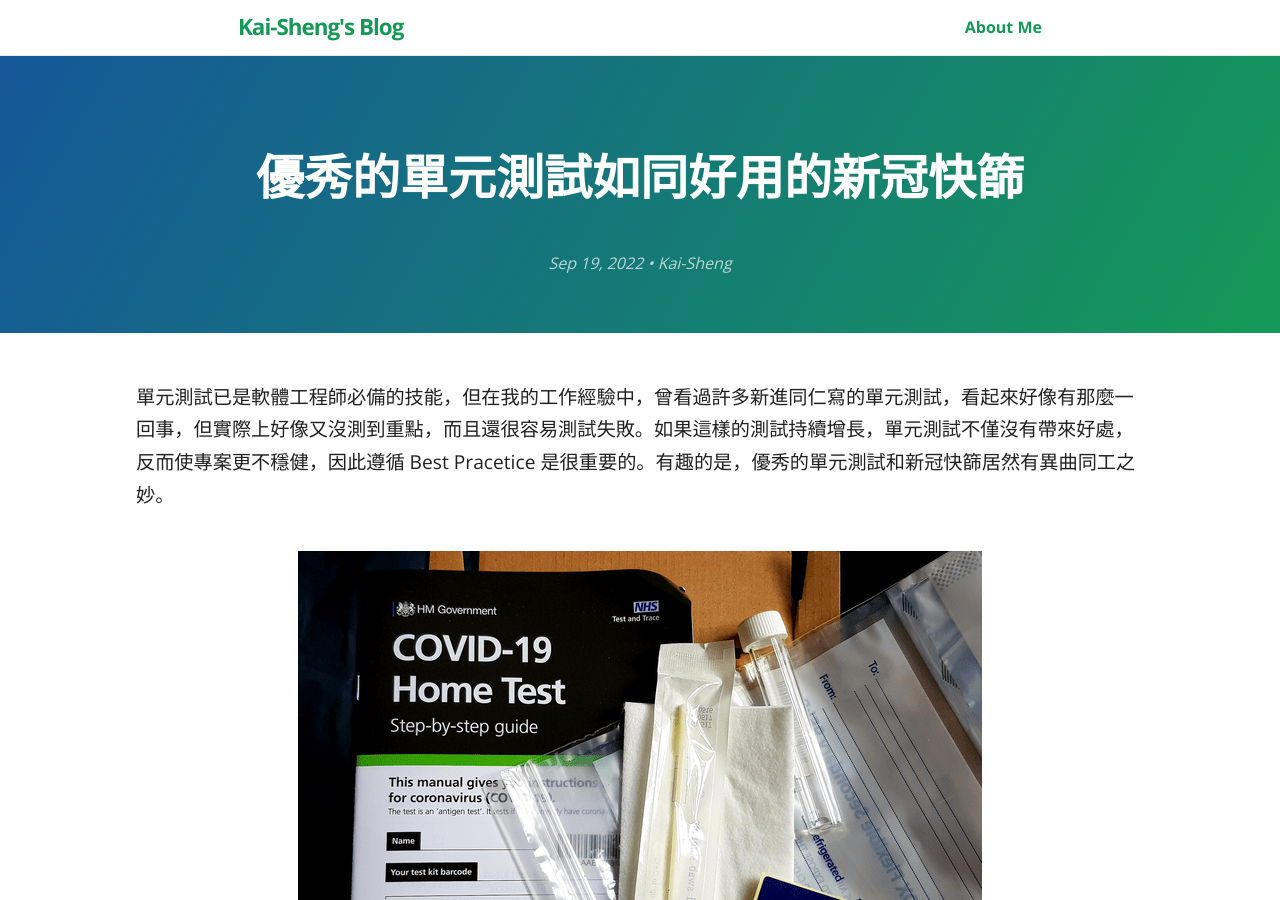
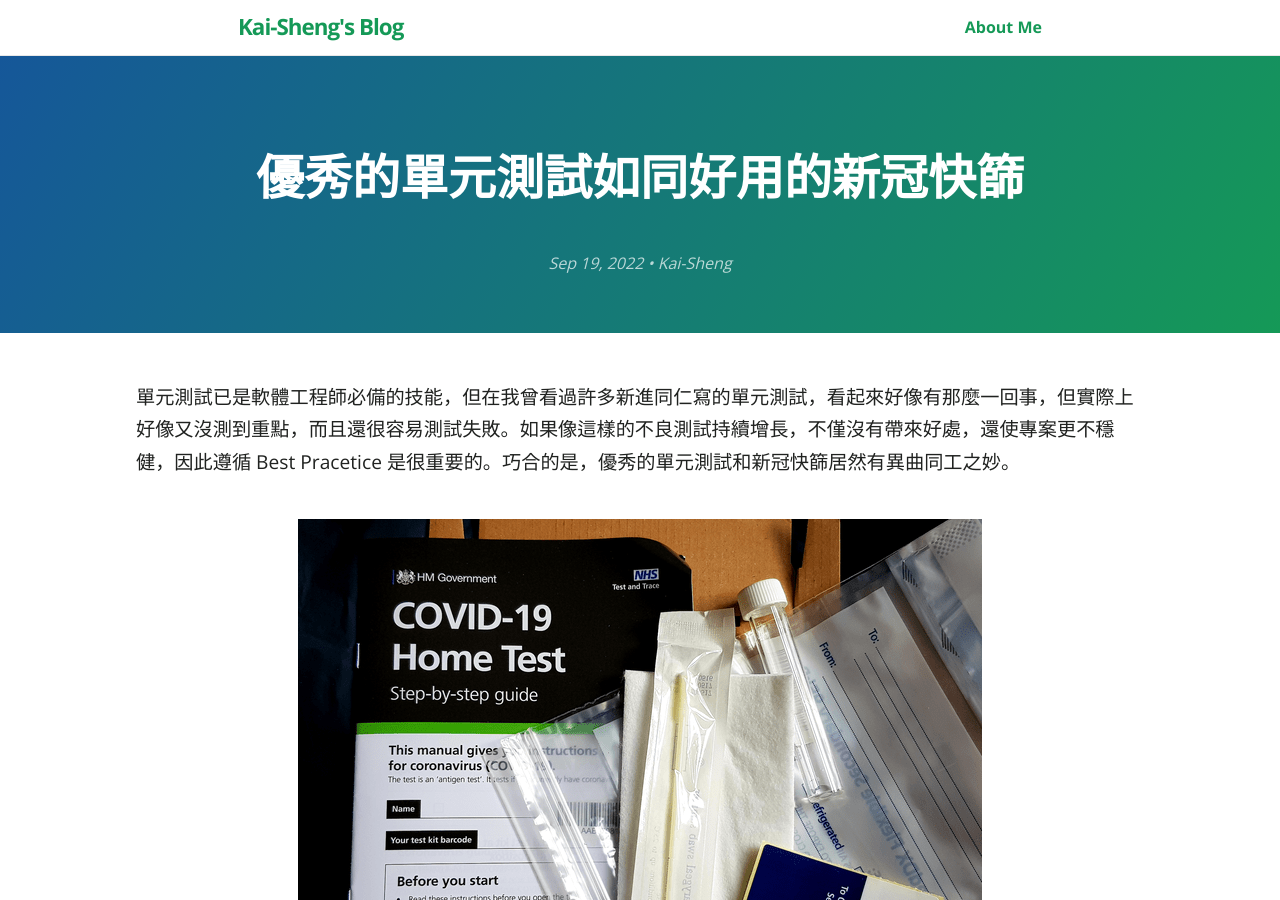
Before and after one commit to KaiSheng714/KaiSheng714.github.io, a Jekyll site: the page built from _posts/2022-09-19-good-unit-test.md, in a window 1280 px wide and 900 px high. Built offline with Jekyll 4.4.1, drawn with Linux system fonts in a browser that asks for light colours; comment, search, counter and statistics services are not loaded.

Commit message:
good-unit-test

```diff
--- a/_posts/2022-09-19-good-unit-test.md
+++ b/_posts/2022-09-19-good-unit-test.md
@@ -7,7 +7,7 @@
 image: /assets/image/good-unit-test.png
 ---
 
-單元測試已是軟體工程師必備的技能，但在我的工作經驗中，曾看過許多新進同仁寫的單元測試，看起來好像有那麼一回事，但實際上好像又沒測到重點，而且還很容易測試失敗。如果這樣的測試持續增長，單元測試不僅沒有帶來好處，反而使專案更不穩健，因此遵循 Best Pracetice 是很重要的。有趣的是，優秀的單元測試和新冠快篩居然有異曲同工之妙。
+單元測試已是軟體工程師必備的技能，但在我曾看過許多新進同仁寫的單元測試，看起來好像有那麼一回事，但實際上好像又沒測到重點，而且還很容易測試失敗。如果像這樣的不良測試持續增長，不僅沒有帶來好處，還使專案更不穩健，因此遵循 Best Pracetice 是很重要的。巧合的是，優秀的單元測試和新冠快篩居然有異曲同工之妙。
 
  ![good-unit-test](/assets/image/good-unit-test.png?style=center)
 
```
